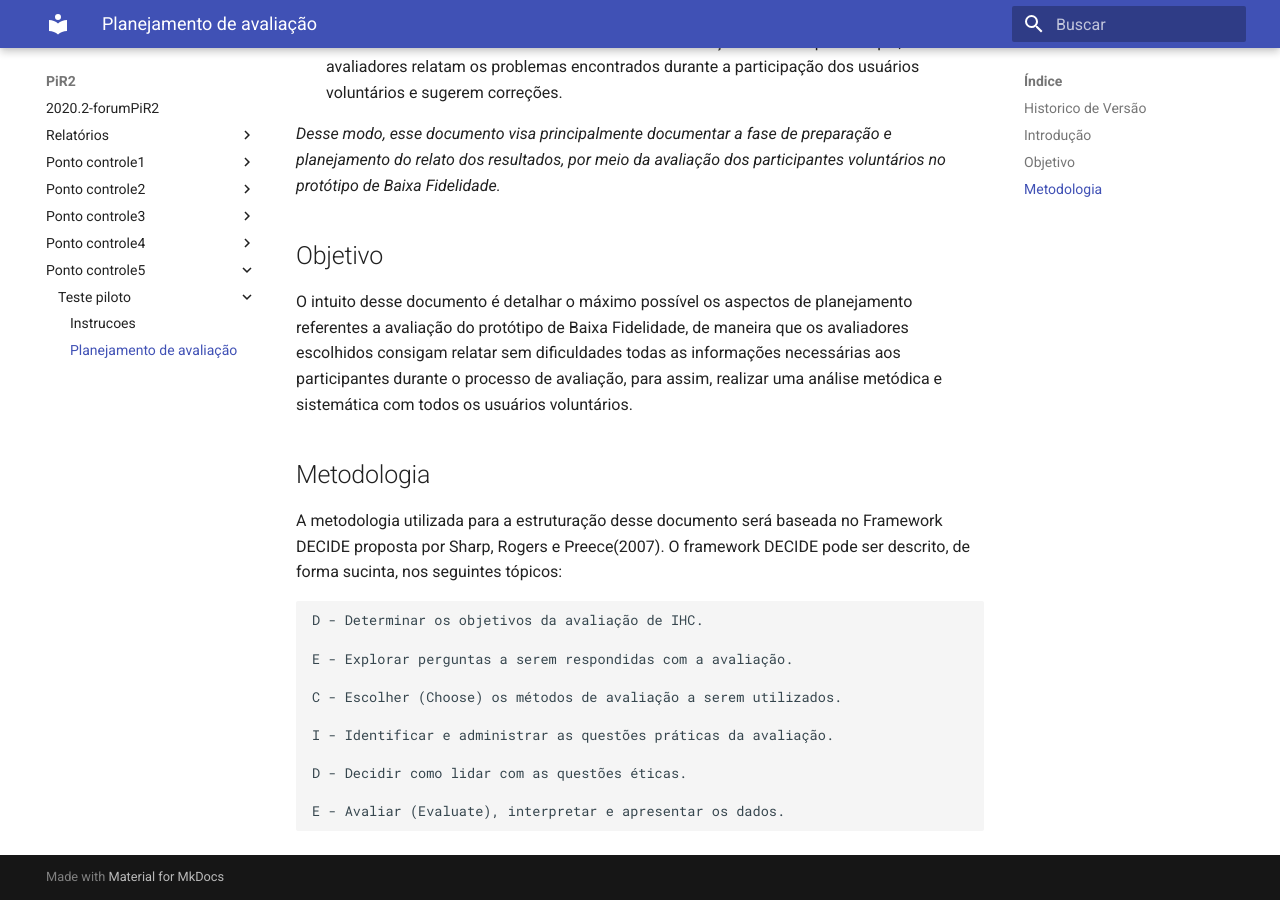
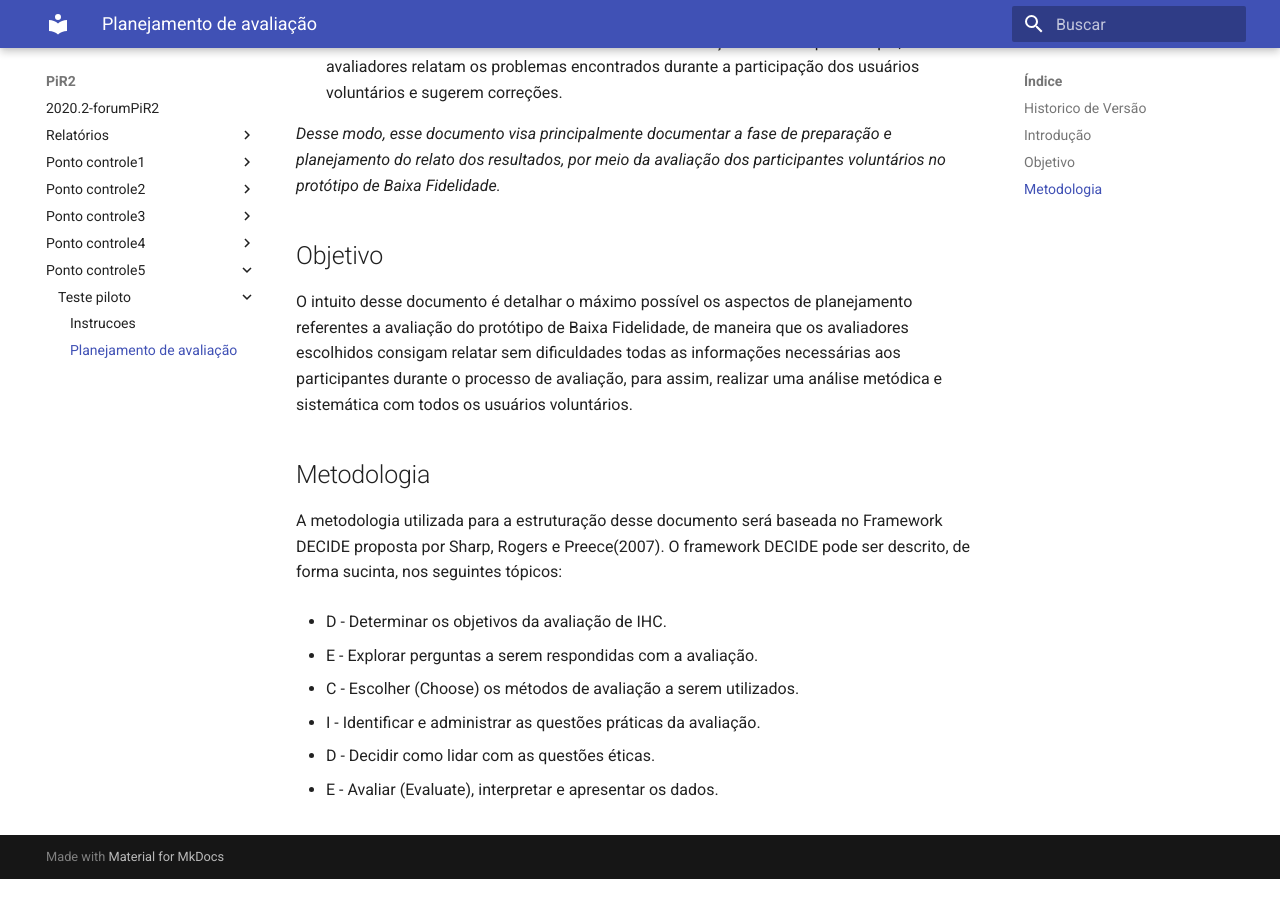
Before and after one commit to liversonp/2020.2-forumPiR2, an MkDocs documentation site: the page built from docs/ponto_controle5/teste_piloto/planejamento_da_avaliacao.md, in a window 1280 px wide and 900 px high, scrolled down 717 px. Built offline with MkDocs 1.6.1 and Material for MkDocs 9.7.7, drawn with Linux system fonts in a browser that asks for light colours; after the commit the page ends 1596 px from its top, so only the background shows below that.

Commit message:
Adição da metodologia

```diff
--- a/docs/ponto_controle5/teste_piloto/planejamento_da_avaliacao.md
+++ b/docs/ponto_controle5/teste_piloto/planejamento_da_avaliacao.md
@@ -28,14 +28,14 @@
 
 A metodologia utilizada para a estruturação desse documento será baseada no Framework DECIDE proposta por Sharp, Rogers e Preece(2007). O framework DECIDE pode ser descrito, de forma sucinta, nos seguintes tópicos:
 
-    D - Determinar os objetivos da avaliação de IHC.
+* D - Determinar os objetivos da avaliação de IHC.
 
-    E - Explorar perguntas a serem respondidas com a avaliação.
+* E - Explorar perguntas a serem respondidas com a avaliação.
 
-    C - Escolher (Choose) os métodos de avaliação a serem utilizados.
+* C - Escolher (Choose) os métodos de avaliação a serem utilizados.
 
-    I - Identificar e administrar as questões práticas da avaliação.
+* I - Identificar e administrar as questões práticas da avaliação.
 
-    D - Decidir como lidar com as questões éticas.
+* D - Decidir como lidar com as questões éticas.
 
-    E - Avaliar (Evaluate), interpretar e apresentar os dados.
+* E - Avaliar (Evaluate), interpretar e apresentar os dados.
```
